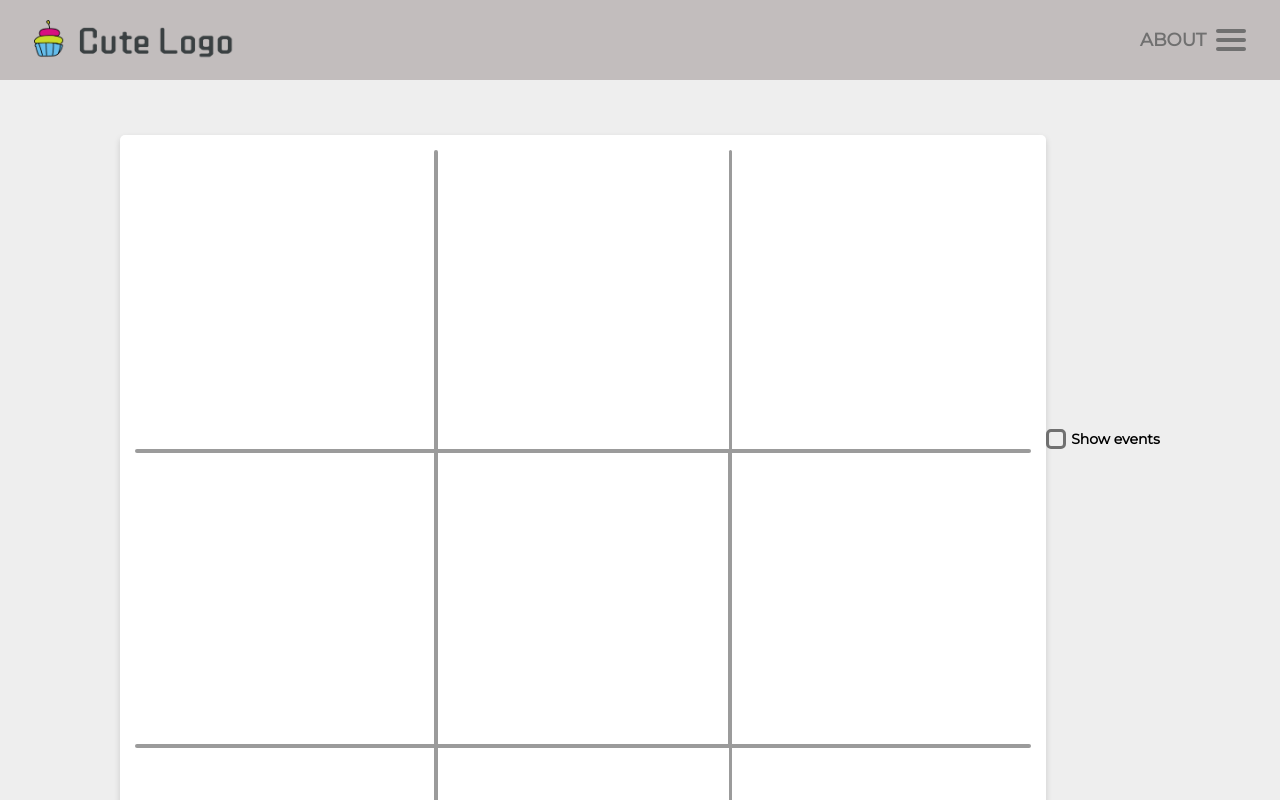
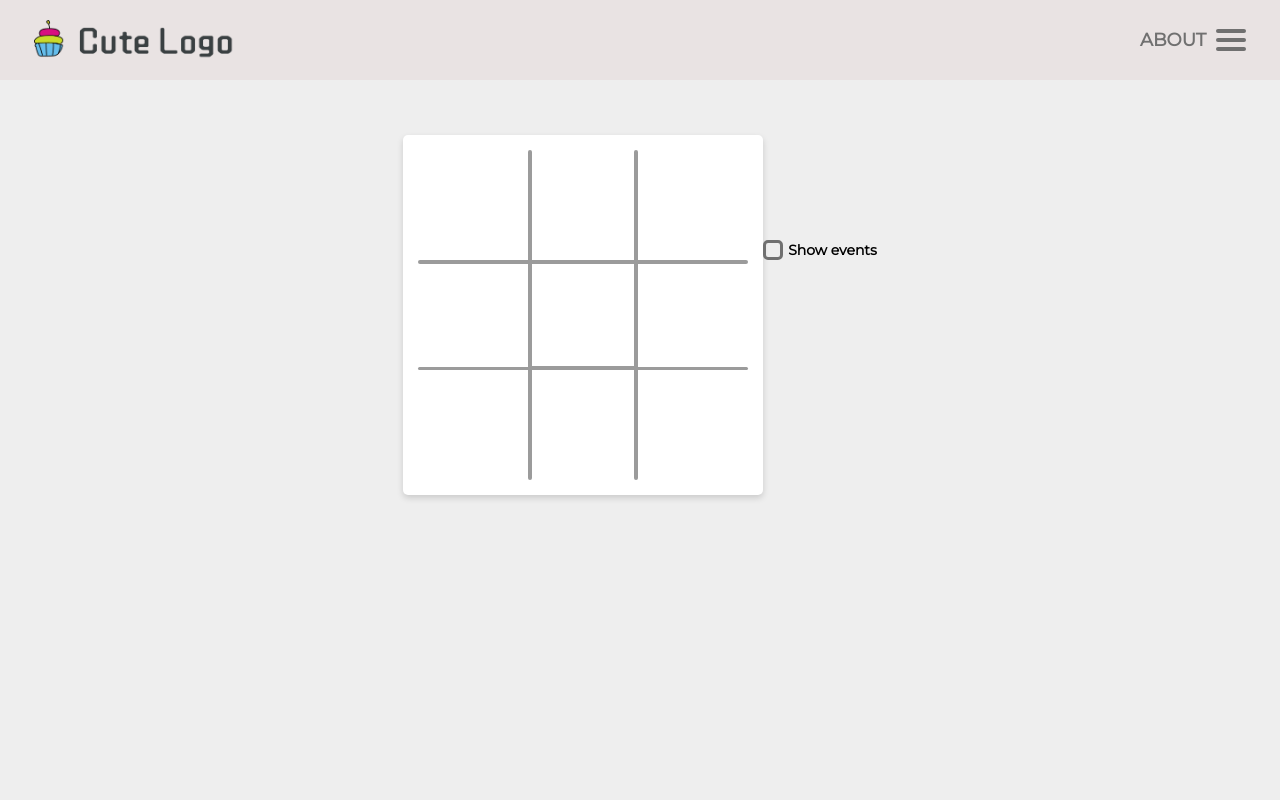
Before and after one commit to carolinanonato/tic-tac-toe, a React (Create React App) app: page / in a window 1280 px wide. Built offline with nearby package versions, Linux system fonts and the light colour scheme.

Commit message:
Hashtag Game resposive

```diff
--- a/src/App.css
+++ b/src/App.css
@@ -10,6 +10,8 @@
   height: 70vw;
   display: inline-block;
   margin-bottom: 40px;
+  max-width: 330px;
+  max-height: 330px;
 }
 
 .app > .header-game {
--- a/src/style/settings/colors.css
+++ b/src/style/settings/colors.css
@@ -11,7 +11,7 @@
   --color-sixth: #fffcee;
   --color-seventh: #f4f1e4;
   --color-eight: #eae6da;
-  --color-tenth: #c2bdbd;
+  --color-tenth: #e9e3e3;
 
   --color-yellow: #eff25a;
 }
```
